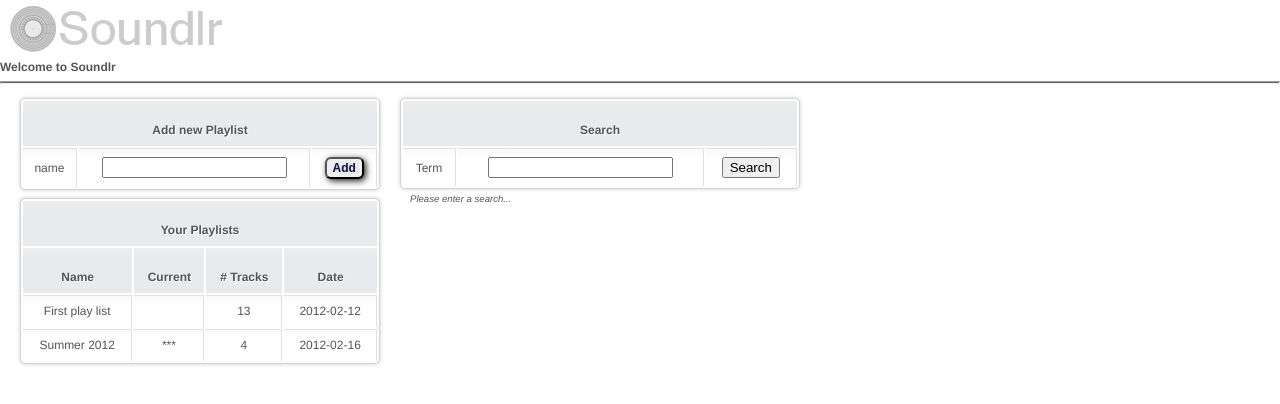
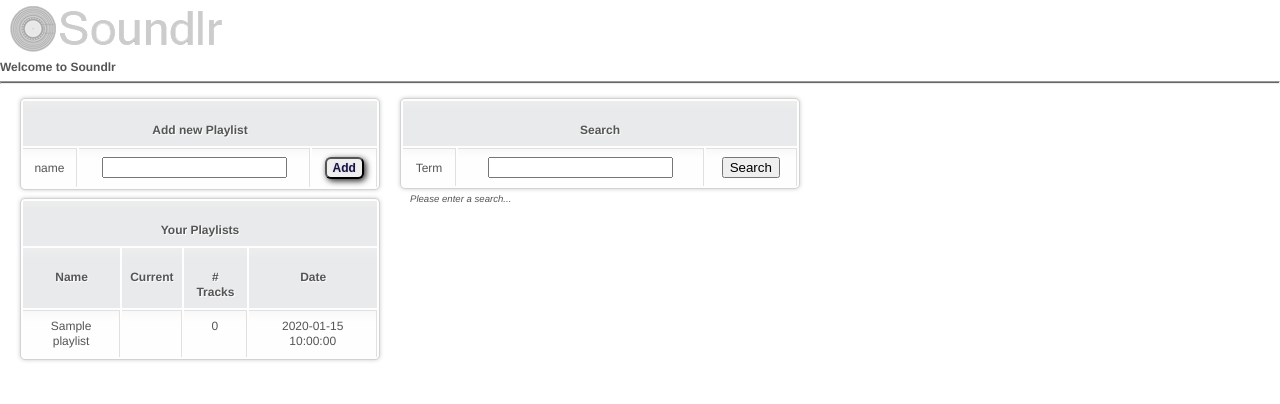
Before and after one commit to katarinakyh/soundlr, a PHP site: page / in a window 1280 px wide. Shown: the top 404 px of the page. Run offline with PHP 8.4, Linux system fonts and the light colour scheme; the visitor is signed in with stand-in values (Sample User, id 1); tables that the repository leaves empty or names only in its code hold one stand-in row (values such as "Sample post").

Commit message:
lagga till en ny playlist funkar

```diff
--- a/mysqli/public/playlist.php
+++ b/mysqli/public/playlist.php
@@ -1,42 +1,19 @@
-<?php
 
-if ((isset($_POST["add_playlist"])) && ($_POST["add_playlist"] == "playlist_form")) {
-
-	include_once('../server/connect.php');
-	$name = $_POST['playlist_name'];
-	$stmt1 = $PDO -> prepare("INSERT INTO playlists (name, user_id)
-							VALUES (:name, :user_id)");
-	$binds1 = array(":name" => $name, ":user_id" => $_SESSION['userid']);
-	$stmt1 -> execute($binds1);
-
-    echo "<div class=\"alert\"> playlist added </div>";
-
-	//get all playlists by logged in user
-	function updatePlaylists($PDO){
-		$stmt2 = $PDO -> prepare("SELECT * FROM playlists WHERE user_id = :userid");
-		$binds2 = array(":userid" => $_SESSION['userid']);
-		$stmt2 -> execute($binds2);
-		$result2 = $stmt2->fetchAll(PDO::FETCH_ASSOC); // fetch LIMIT 1
-		print_r($result2);
-	}
-	updatePlaylists($PDO);
-}
-
-?>
 <form action="" method="post" name="playlist_form" id="playlist_form">
 	<table>
 		<tr>
 			<th colspan="3" >Add new Playlist</td>
 		</tr>
-
 		<tr>
-     <td>name</th>
-       <td><input type="text" value="" name="playlist_name" ></td>
-     <td> <input class="submit_button" type="submit" value="Add" /></td></td>
+			<td>name</th> <td>
+			<input type="text" value="" name="playlist_name" >
+			</td>
+			<td>
+			<input class="submit_button" type="submit" value="Add" />
+			</td></td>
 			<input type="hidden" name="company_id" value="" />
 			<input type="hidden" name="add_playlist" value="playlist_form" />
 </form>
-
 </tr>
 </table>
 <table>
@@ -48,21 +25,38 @@ if ((isset($_POST["add_playlist"])) && ($_POST["add_playlist"] == "playlist_form
 		<th> Current </th>
 		<th># Tracks</th>
 		<th> Date </th>
+	</tr>
+	<?php
+		include_once ('../server/connect.php');
 
-   </tr>
+		function updatePlaylists($PDO) {
+			$stmt2 = $PDO -> prepare("SELECT * FROM playlists WHERE user_id = :userid ORDER BY id DESC");
+			$binds2 = array(":userid" => $_SESSION['userid']);
+			$stmt2 -> execute($binds2);
+			$playlists = $stmt2 -> fetchAll(PDO::FETCH_ASSOC);
+			$count = count($playlists);
+			//echo $count;
+			for($i = 0; $i < count($playlists); $i++) {
+				echo "<tr><td>" . $playlists[$i]['name']."</td>";
+				echo "<td></td>";
+				echo "<td>0</td>";
+				echo "<td>" . $playlists[$i]['date']."</td></tr>";
+			}
+		}
 
-   <tr>
-     <td>First play list</td>
-     <td>  </td>
-       <td>13</td>
-     <td> 2012-02-12 </td>
-      </tr>
 
- <tr>
-     <td>Summer 2012</td>
-     <td> *** </td>
-       <td>4</td>
-     <td> 2012-02-16 </td>
+		if ((isset($_POST["add_playlist"])) && $_POST["playlist_name"] != NULL) {
 
-   </tr>
+			$name = $_POST['playlist_name'];
+			$stmt1 = $PDO -> prepare("INSERT INTO playlists (name, user_id, date)
+									VALUES (:name, :user_id, NOW())");
+			$binds1 = array(":name" => $name, ":user_id" => $_SESSION['userid']);
+			$stmt1 -> execute($binds1);
+			$_POST["playlist_name"] = NULL;
+			//updatePlaylists($PDO);
+			//get all playlists by logged in user
+		}
+		updatePlaylists($PDO);
+
+		?>
 </table>
```
Lines whose indentation alone changed are shown as unchanged.
